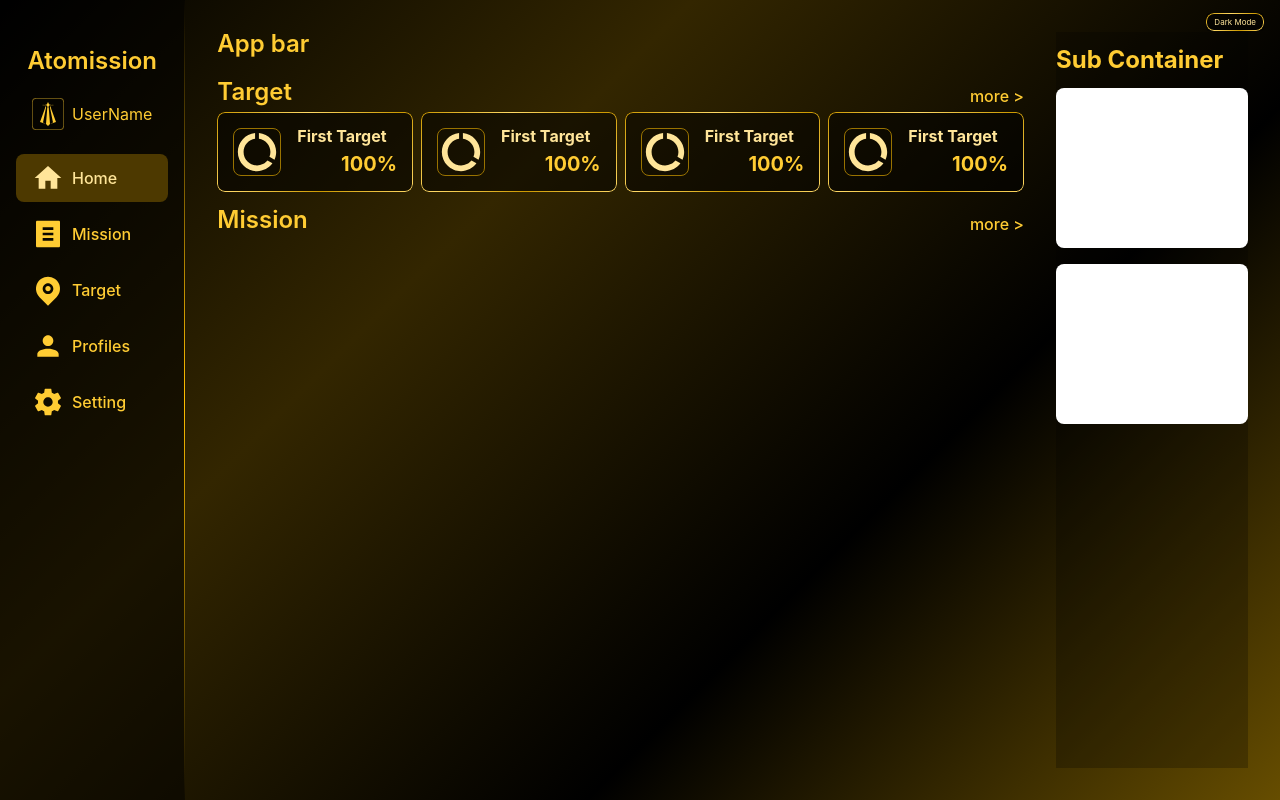
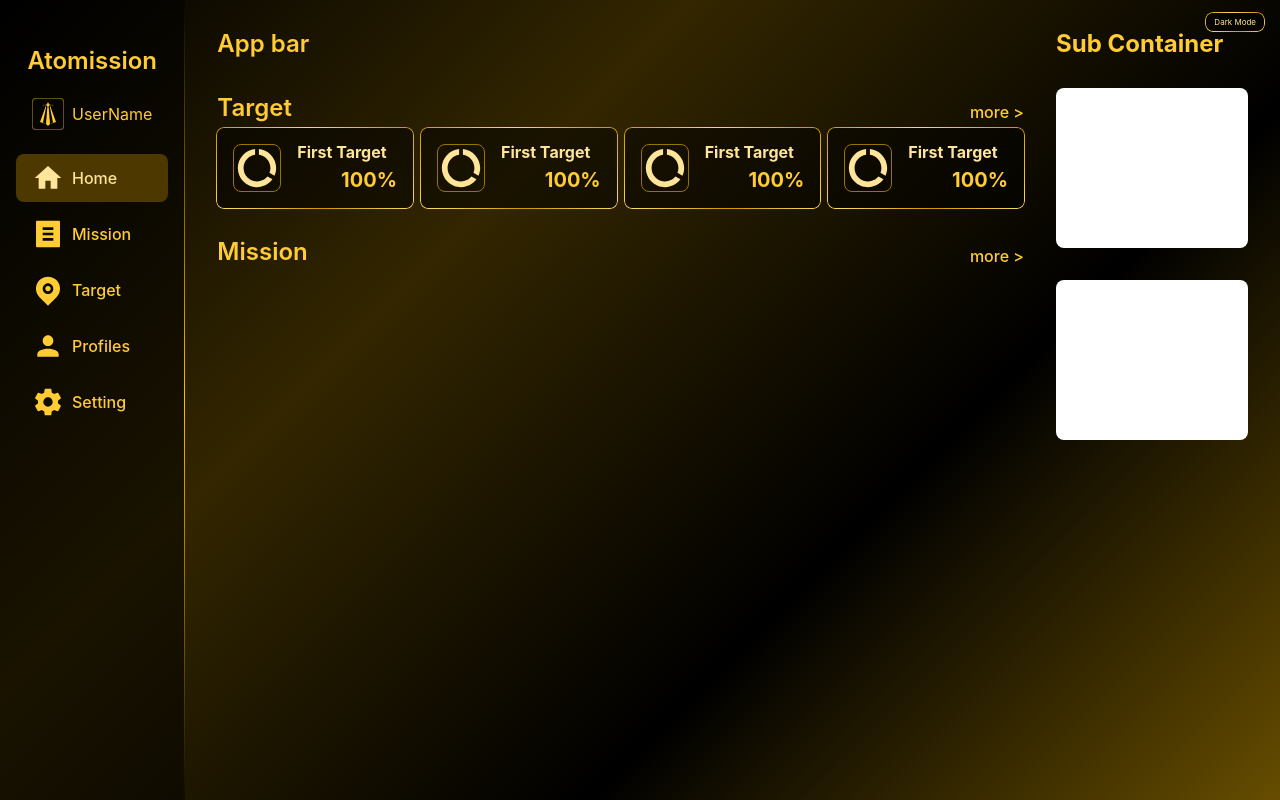
Before and after one commit to silence870121/Atomission, a Vue app: page / in a window 1280 px wide. Built offline with nearby package versions, Linux system fonts and the light colour scheme.

Commit message:
Update Page Style

```diff
--- a/src/App.vue
+++ b/src/App.vue
@@ -23,6 +23,8 @@ main {
 	gap: 2rem;
 	display: flex;
 	flex-direction: row;
+	align-items: flex-start;
+	justify-content: space-between;
 }
 
 .theme {
@@ -44,17 +46,19 @@ h2 {
 
 .border {
 	position: relative;
+	border-radius: var(--border-radius-md);
 }
 
 .border::after {
 	content: "";
 	position: absolute;
-	left: 0;
-	top: 0;
-	bottom: 0;
-	right: 0;
+	z-index: -1;
+	left: -1px;
+	top: -1px;
+	bottom: -1px;
+	right: -1px;
 	padding: 1px;
-	border-radius: 8px;
+	border-radius: var(--border-radius-md);
 	background: var(--border);
 	--m-o: content-box, padding-box;
 	--m-i: linear-gradient(white, black);
@@ -66,6 +70,14 @@ h2 {
 	-webkit-mask-clip: var(--m-o);
 	mask-composite: exclude;
 	-webkit-mask-composite: destination-out;
+}
+
+.close-btn {
+	position: absolute;
+	top: 0;
+	right: 0;
+	padding: 0;
+	margin: 0.5rem;
 }
 
 @media (max-width: 540px) {
--- a/src/components/Router.vue
+++ b/src/components/Router.vue
@@ -31,7 +31,9 @@ function toLocal(page) {
             <span>UserName</span>
         </button>
         <div class="navbar-menu">
-            <button class="btn" @click="closeMenu">X</button>
+            <button class="close-btn" @click="closeMenu">
+                <svg-icon name="close" />
+            </button>
             <ul>
                 <li>
                     <router-link to="/" @click="toLocal('Atomission')">
@@ -115,7 +117,7 @@ function toLocal(page) {
     flex-direction: column;
 }
 
-.navbar-menu .btn {
+.navbar-menu .close-btn {
     display: none;
 }
 
@@ -233,15 +235,8 @@ function toLocal(page) {
         opacity: 1;
     }
 
-    .navbar-menu .btn {
+    .navbar-menu .close-btn {
         display: block;
-        position: fixed;
-        top: 0;
-        right: 0;
-        padding: 0;
-        margin: 0.5rem;
-        width: 1.5rem;
-        height: 1.5rem;
     }
 
     .navbar-menu ul {
--- a/src/views/Home.vue
+++ b/src/views/Home.vue
@@ -6,7 +6,7 @@ import TargetCard from '@/components/Project/TargetCard.vue';
     <Router />
     <div class="container">
         <div class="home">
-            <div class="home-main">
+
             <div class="home-area">
                 <h2 class="home-area-title">
                     App bar
@@ -30,12 +30,14 @@ import TargetCard from '@/components/Project/TargetCard.vue';
                     <router-link to="/missions" @click="toLocal('Mission')">more ></router-link>
                 </h2>
             </div>
+
         </div>
-            <div class="home-sub">
+        <div class="home">
+
             <h2>Sub Container</h2>
             <div class="home-chart"></div>
             <div class="home-chart"></div>
-            </div>
+
         </div>
     </div>
 </template>
@@ -45,18 +47,7 @@ import TargetCard from '@/components/Project/TargetCard.vue';
     display: flex;
     justify-content: space-between;
     gap: 2rem;
-}
-
-.home-main,
-.home-sub {
-    display: flex;
     flex-direction: column;
-    gap: 1rem;
-}
-
-.home-sub {
-    background-color: rgba(0, 0, 0, 0.25);
-    padding: 1rem 0;
 }
 
 .home-area-title {
--- a/src/views/Targets.vue
+++ b/src/views/Targets.vue
@@ -27,9 +27,8 @@ function closeOption() {
                 :modified-date="'2023-07-01'" tracked @click="openOption" />
         </div>
 
-        <div v-show="activeTargetOption" class="target-option">
-            <h2> Area </h2>
-            <button @click="closeOption"> <svg-icon name="close" /> </button>
+        <div v-show="activeTargetOption" class="target target-option border">
+            <button class="close-btn" @click="closeOption"> <svg-icon name="close" /> </button>
             <TargetOption />
         </div>
     </div>
@@ -43,9 +42,6 @@ h2 {
     padding-bottom: 1rem;
 }
 
-.container {
-    justify-content: space-between;
-}
 
 .target {
     display: flex;
@@ -55,7 +51,7 @@ h2 {
 }
 
 .target-option {
-    display: flex;
-    flex-direction: column;
+    margin-top: 3.5rem;
+    background-color: var(--surface-color);
 }
 </style>
```
Lines whose indentation alone changed are shown as unchanged.
